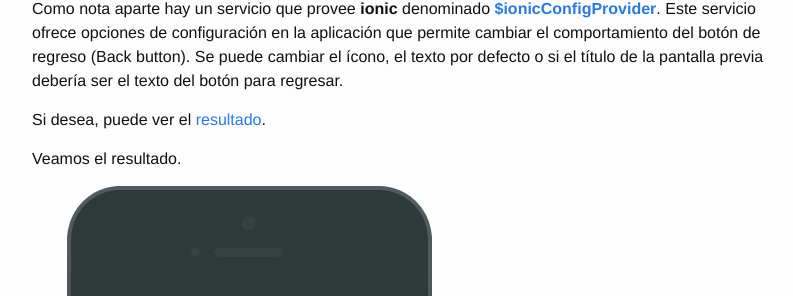
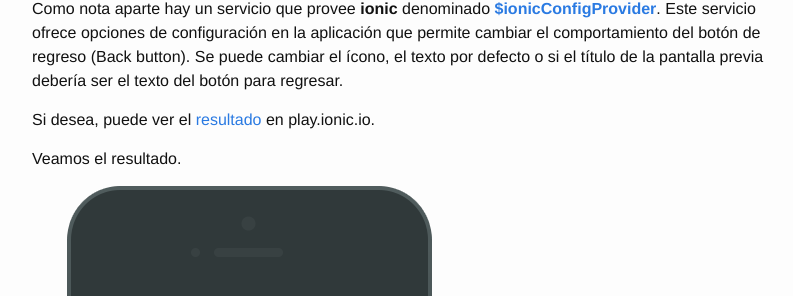
Before and after one commit to aaramirez/aaramirez.github.io, a Jekyll site: the page built from _posts/desarrollos/ionic/2015-11-04-navegacion-simple.markdown, in a window 1280 px wide and 900 px high, scrolled down 9245 px, cut to the strip 149-445 px from the top of the window. Shown: the whole strip, without its empty margins (238-1031 px from the left). Built offline with Jekyll 4.4.1, drawn with Linux system fonts in a browser that asks for light colours.

```diff
--- a/_posts/desarrollos/ionic/2015-11-04-navegacion-simple.markdown
+++ b/_posts/desarrollos/ionic/2015-11-04-navegacion-simple.markdown
@@ -368,7 +368,7 @@
 
 Como nota aparte hay un servicio que provee __ionic__ denominado [__$ionicConfigProvider__][14]. Este servicio ofrece opciones de configuración en la aplicación que permite cambiar el comportamiento del botón de regreso (Back button). Se puede cambiar el ícono, el texto por defecto o si el título de la pantalla previa debería ser el texto del botón para regresar.
 
-Si desea, puede ver el [resultado][4].
+Si desea, puede ver el [resultado][4] en play.ionic.io.
 
 Veamos el resultado.
 
```
